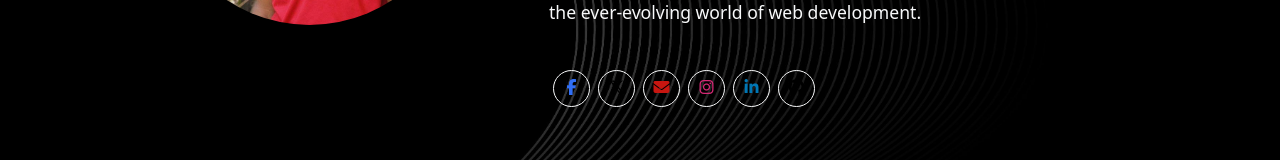
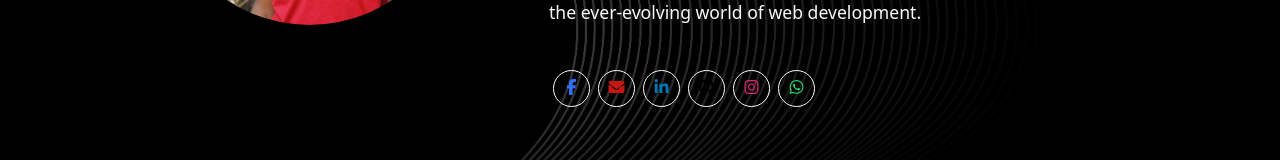
Before and after one commit to AshwinJ5/portfolio_2, a React (Vite) app: page / in a window 1280 px wide. Shown: the part 498-658 px from the top of the page. Built offline with nearby package versions, Linux system fonts and the light colour scheme.

Commit message:
portfolio_2

```diff
--- a/src/App.css
+++ b/src/App.css
@@ -134,3 +134,8 @@ h2:hover{
 .footerDiv{
     color: var(--body_color);
 }
+
+section .m-1:hover .icon{
+    scale: 1.5;
+    transition: .4s ease-in-out;
+}
--- a/src/Components/About.jsx
+++ b/src/Components/About.jsx
@@ -49,28 +49,34 @@ function About() {
                 <br />
                 <section className='mb-4'>
           <MDBBtn outline color="light" floating className='m-1' href='https://www.facebook.com/profile.php?id=100005228958736' role='button'>
-            <MDBIcon style={{color:'#316FF6'}} fab icon='facebook-f' />
+            <MDBIcon className='icon' style={{color:'#316FF6'}} fab icon='facebook-f' />
           </MDBBtn>
 
-          <MDBBtn outline color="light" floating className='m-1 twitter' href='https://twitter.com/AshwinJ49426441' role='button'>
-            <MDBIcon className='smediaLogo' fab icon='x-twitter' />
+
+          <MDBBtn outline color="light" floating className='m-1' href='mailto:ashwinjoseph03@gmail.com' role='button'>
+          <MDBIcon  style={{color: '#C71610'}} className='icon' fas icon='envelope' />
           </MDBBtn>
 
-          <MDBBtn outline color="light" floating className='m-1' href='mailto:ashwinjoseph03@gmail.com' role='button'>
-          <MDBIcon  style={{color: '#C71610'}} fas icon='envelope' />
+          <MDBBtn outline color="light" floating className='m-1' href='https://www.linkedin.com/in/ashwin-joseph-737602298/' role='button'>
+            <MDBIcon style={{color:'#0077B5 '}} className='icon' fab icon='linkedin-in' />
+          </MDBBtn>
+
+          <MDBBtn outline color="light" floating className='m-1 github' href='https://github.com/AshwinJ5' role='button'>
+            <MDBIcon className='smediaLogo icon' fab icon='github' />
           </MDBBtn>
 
           <MDBBtn outline color="light" floating className='m-1' href='https://www.instagram.com/mr_a_j_5/' role='button'>
-            <MDBIcon style={{color:'#d62976 '}} fab icon='instagram' />
+            <MDBIcon style={{color:'#d62976 '}} className='icon' fab icon='instagram' />
           </MDBBtn>
 
-          <MDBBtn outline color="light" floating className='m-1' href='https://www.linkedin.com/in/ashwin-joseph-737602298/' role='button'>
-            <MDBIcon style={{color:'#0077B5 '}} fab icon='linkedin-in' />
+          {/* <MDBBtn outline color="light" floating className='m-1 twitter' href='https://twitter.com/AshwinJ49426441' role='button'>
+            <MDBIcon className='smediaLogo icon' fab icon='x-twitter' />
+          </MDBBtn> */}
+
+          <MDBBtn outline color="light" floating className='m-1' href='https://wa.me/+918606089808' role='button'>
+            <MDBIcon  style={{color:'#25D366'}} className='smediaLogo icon' fab icon='whatsapp' />
           </MDBBtn>
 
-          <MDBBtn outline color="light" floating className='m-1 github' href='https://github.com/AshwinJ5' role='button'>
-            <MDBIcon className='smediaLogo' fab icon='github' />
-          </MDBBtn>
         </section>
                 <br />
                 <a href={resume}  download='Ashwin Joseph CV'>
--- a/src/Components/Contact.jsx
+++ b/src/Components/Contact.jsx
@@ -35,10 +35,10 @@ function Contact() {
               <span>+91 8606089808</span>
               </div>
               <br />
-              <a href='https://wa.me/+918606089808' className='whatsappButton mt-3'>
+              {/* <a href='https://wa.me/+918606089808' className='whatsappButton mt-3'>
               <i className="fa-brands fa-whatsapp"></i>
               Chat on WhatsApp
-              </a>
+              </a> */}
             </div>
             <div className="col-lg-6  my-auto colRow col-12"  data-aos='fade-right'  data-aos-once='true'  data-aos-delay='300'>
             <h6>Subscribe me</h6>
```
